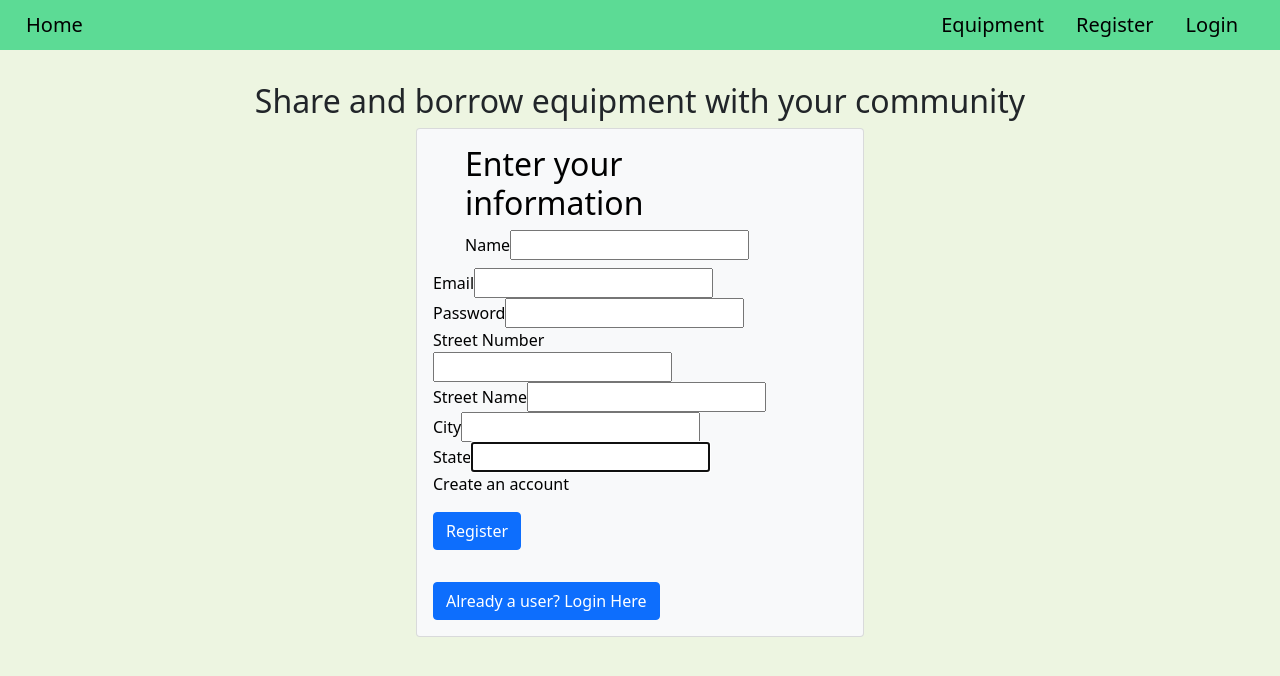
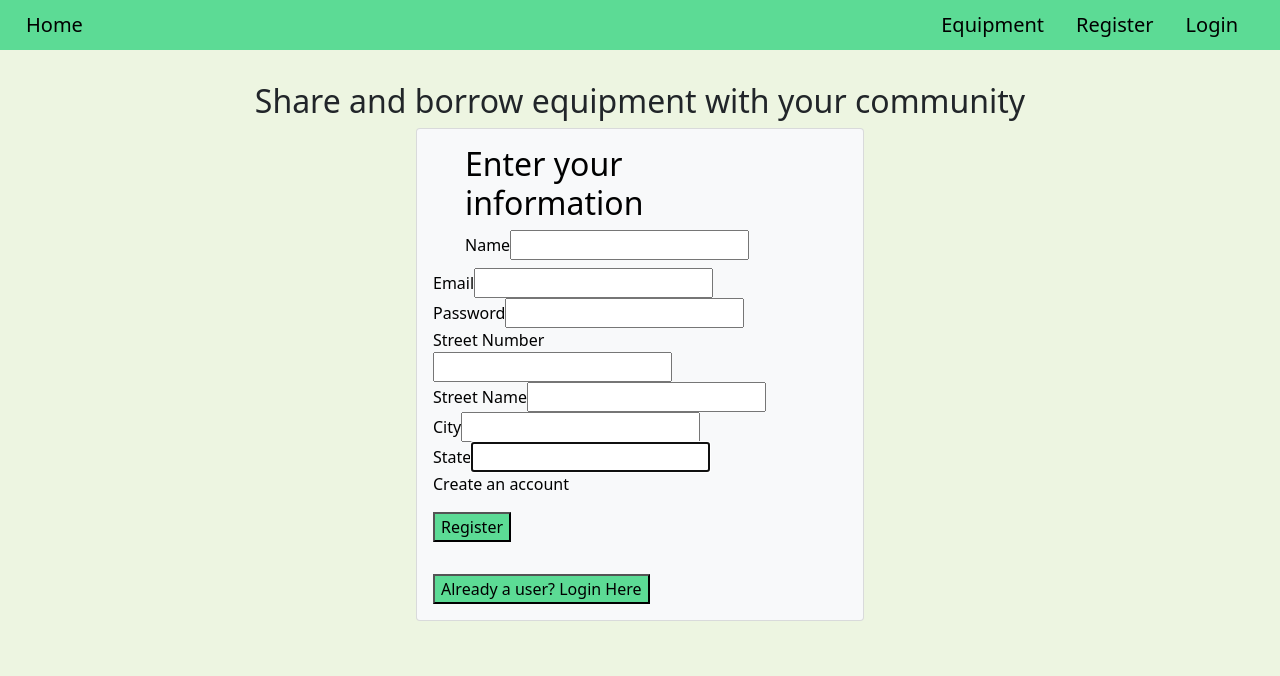
Before and after one commit to DevorrisRussell/CapStoneFrontEnd, a React (Create React App) app: page /register in a window 1280 px wide. Shown: the top 676 px of the page. Built offline with nearby package versions, Linux system fonts and the light colour scheme; no server answers; what google-maps-react would draw is missing.

Commit message:
added color to buttons on register

```diff
--- a/src/components/Login/login.css
+++ b/src/components/Login/login.css
@@ -3,6 +3,7 @@
   margin-left: auto;
 
   max-width: 1700px;
+  background-color: #5cdb95;
 
   padding-right: 30px;
 }
@@ -31,3 +32,10 @@
 .loginCard .form-group {
   margin-bottom: 1em;
 }
+.form {
+  margin-left: 0.5em;
+}
+
+.input-login {
+  align-self: auto;
+}
--- a/src/components/Login/login.jsx
+++ b/src/components/Login/login.jsx
@@ -38,6 +38,7 @@ function Login(props) {
                   <div className="form-group" size="lg" controlId="email">
                     <label className="form">Email</label>
                     <input
+                      className="input-login"
                       autoFocus
                       type="email"
                       value={email}
@@ -49,6 +50,7 @@ function Login(props) {
                     <input
                       type="password"
                       value={password}
+                      id="input-password"
                       onChange={(e) => setPassword(e.target.value)}
                     />
                   </div>
--- a/src/components/Register/register.css
+++ b/src/components/Register/register.css
@@ -3,7 +3,7 @@ img {
   border-radius: 4px;
   padding: 1px;
   width: 150px;
-  object-position: top;
+  object-position: right;
 }
 
 .registerContainer {
@@ -18,3 +18,10 @@ img {
 .registerContainer form {
   margin-bottom: 2em;
 }
+
+.State {
+  margin-left: 2em;
+}
+.buttonField {
+  background-color: #5cdb95;
+}
--- a/src/components/Register/register.jsx
+++ b/src/components/Register/register.jsx
@@ -116,17 +116,18 @@ function Register() {
                     autoFocus
                     type="State"
                     value={state}
+                    id="State"
                     onChange={(e) => setState(e.target.value)}
                   />
                 </div>
                 <p>Create an account</p>
-                <button class="btn btn-primary" type="submit">
+                <button class="buttonField" type="submit">
                   Register
                 </button>
               </div>
             </form>
             <Link to="/Login">
-              <button className="btn btn-primary">
+              <button className="buttonField">
                 Already a user? Login Here
               </button>
             </Link>
```
